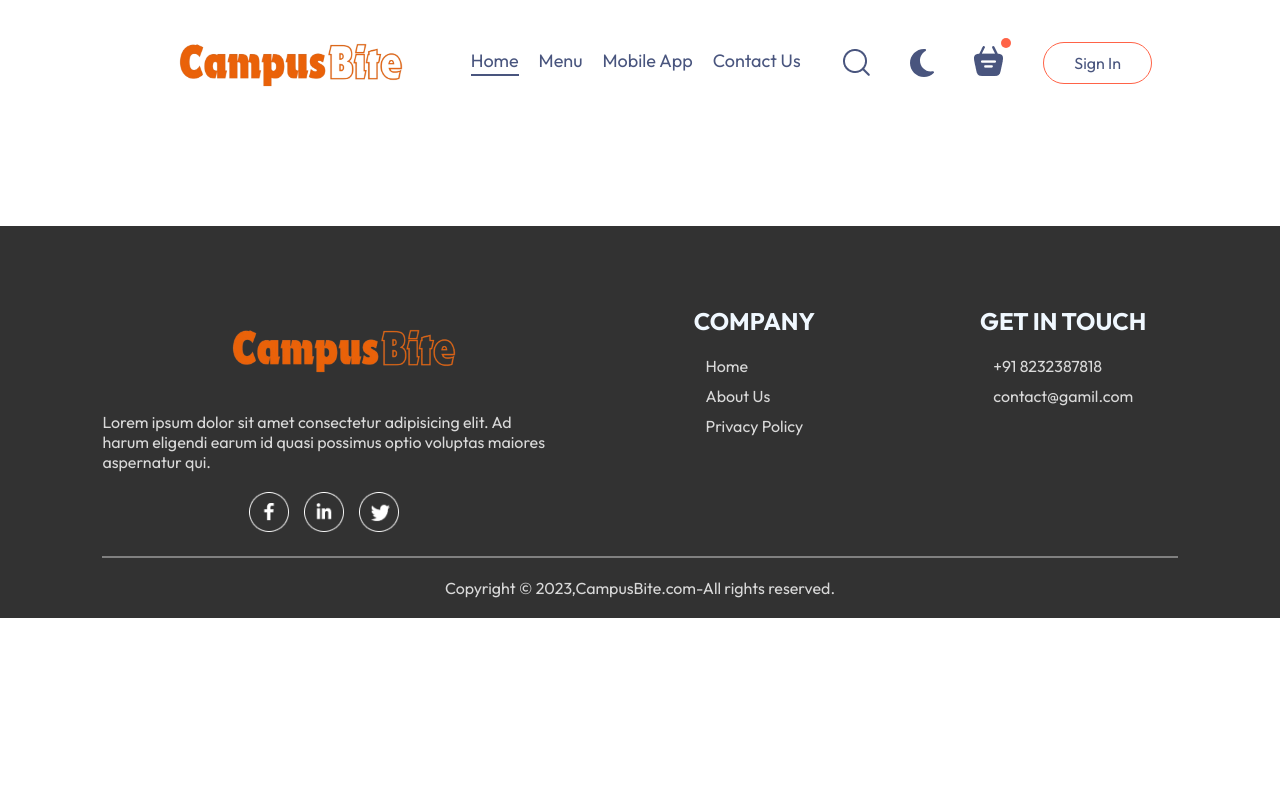
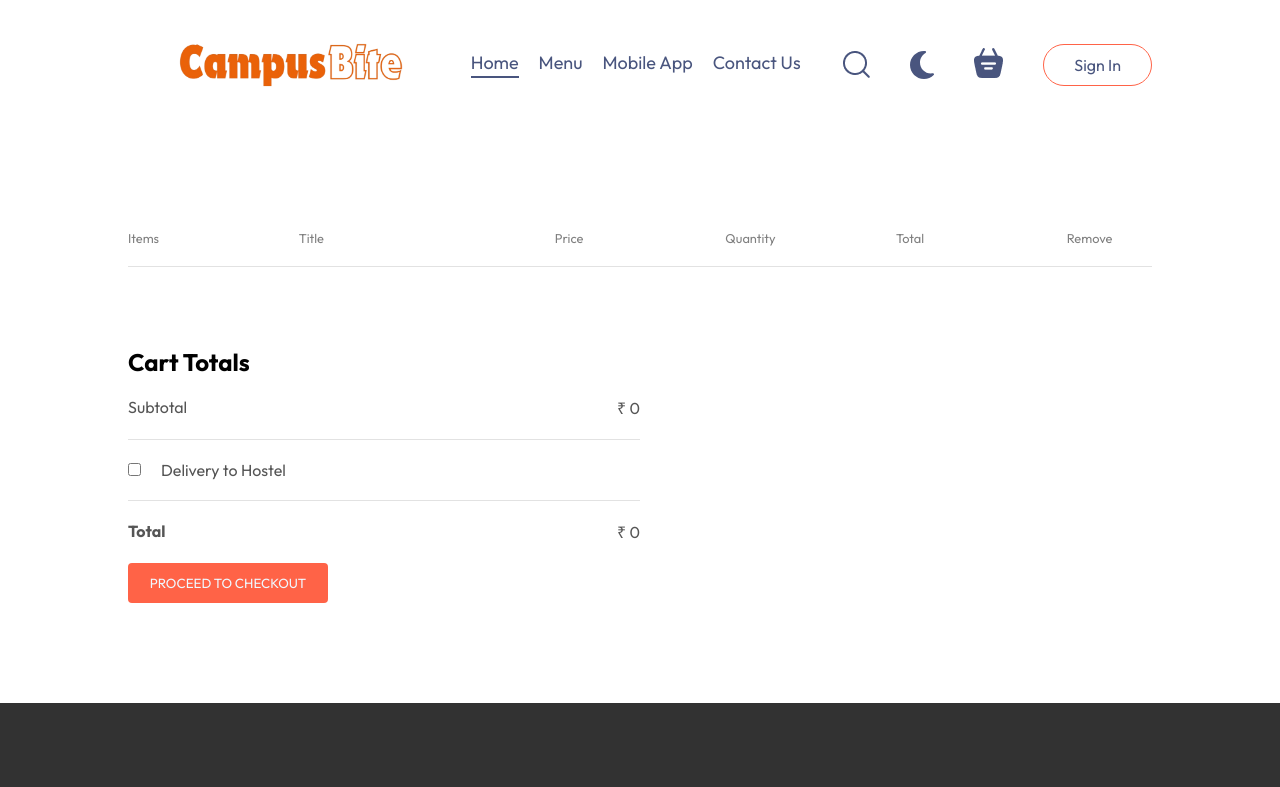
Before and after one commit to Viceroyyyy/CampusBite_Project, a React (Vite) app in the folder frontend/: page /cart in a window 1280 px wide. Shown: the top 787 px of the page. Built offline with nearby package versions, Linux system fonts and the light colour scheme.

Commit message:
Cart Page Added

```diff
--- a/frontend/src/App.jsx
+++ b/frontend/src/App.jsx
@@ -18,14 +18,13 @@ const [showLogin,setShowLogin] = useState(false);
     <div className='app'>
       <NavBar setShowLogin={setShowLogin}/>
       <Routes>
-        <Route path="/" element={<Home/>}></Route>
+        <Route path="/" element={<Home/>}></Route> {/* Link tag to connect the routes can be added in any component given that the to attribute conatins the same value as the path attribute of Route tag */}
         <Route path="/cart" element={<Cart/>}></Route>
         <Route path="/order" element={<PlaceOrder/>}></Route>
         {/* <Route path="/" element={<Home/>}></Route> */}
       </Routes>
     </div>
     <Footer />
-
     </>
 
   )
--- a/frontend/src/components/NavBar/NavBar.jsx
+++ b/frontend/src/components/NavBar/NavBar.jsx
@@ -1,17 +1,19 @@
-import React, { useState } from 'react'
+import React, { useContext, useState } from 'react'
 import './NavBar.css'
 import {assets} from '../../assets/assets';
 import {Link} from 'react-router-dom';
+import { StoreContext } from '../../context/StoreContext';
 
 
 const NavBar = ({setShowLogin}) => {
 
 const [menu,setMenu] = useState('home');
 
+const {getTotalCartAmount} = useContext(StoreContext);
 
   return (
     <div className='navbar'>
-      <img src={assets.logo1} alt="Logo" className="logo" />
+      <Link to='/'><img src={assets.logo1} alt="Logo" className="logo" /></Link>
       <ul className="navbar-menu">
         <Link to="/" onClick={()=> setMenu("home")} className={menu==="home"?"active":""}>Home</Link>
         <a href="#explore-menu" onClick={()=> setMenu("menu")} className={menu==="menu"?"active":""}>Menu</a>
@@ -22,8 +24,8 @@ const [menu,setMenu] = useState('home');
         <img src={assets.search_icon} alt="search-icon"/>
         <img src={assets.dark_mode} alt="dark-mode" id="dark-mode" fill="#49557e"/>
         <div className="navbar-search-icon">
-          <img src={assets.basket_icon} alt="basket-icon" />
-          <div className="dot"></div>
+         <Link to='/cart'><img src={assets.basket_icon} alt="basket-icon" /></Link>
+          <div className={getTotalCartAmount()===0?"":"dot"}></div>
         </div>
         <button onClick={()=>setShowLogin(true)}>Sign In</button>
       </div>
--- a/frontend/src/context/StoreContext.jsx
+++ b/frontend/src/context/StoreContext.jsx
@@ -1,29 +1,37 @@
-import {createContext, useEffect, useState} from "react"
-import { food_list } from "../assets/assets"
+import { createContext, useEffect, useState } from "react";
+import { food_list } from "../assets/assets";
 
-export const StoreContext = createContext(null)
+export const StoreContext = createContext(null);
 
-const StoreContextProvider = (props)=>{
+const StoreContextProvider = (props) => {
+  const [cartItems, setCartItems] = useState({});
 
-    const[cartItems,setCartItems] = useState({});
+  const addToCart = (itemId) => {
+    if (!cartItems[itemId]) {
+      setCartItems((prev) => ({ ...prev, [itemId]: 1 }));
+    } else {
+      setCartItems((prev) => ({ ...prev, [itemId]: prev[itemId] + 1 }));
+    }
+  };
+  //To check the output in console whether the item is added or not..
+  useEffect(() => {
+    console.log(cartItems);
+  }, [cartItems]);
 
-    const addToCart = (itemId)=>{
-        if(!cartItems[itemId]){
-            setCartItems((prev)=>({...prev,[itemId]:1}))
-        }
-        else
-        {
-            setCartItems((prev)=>({...prev,[itemId]:prev[itemId]+1}))
+  const getTotalCartAmount = () => {
+    let totalAmount = 0;
+    for (const item in cartItems) {
+      if (cartItems[item] > 0) {
+        let itemInfo = food_list.find((product) => product._id === item);
+        totalAmount += itemInfo.price * cartItems[item];
       }
     }
-    //To check the output in console whether the item is added or not..
-    useEffect(()=>{
-        console.log(cartItems);
-    },[cartItems]);
+    return totalAmount;
+  };
 
-    const removeFromCart = (itemId)=>{
-        setCartItems((prev)=>({...prev,[itemId]:prev[itemId]-1}))
-    }
+  const removeFromCart = (itemId) => {
+    setCartItems((prev) => ({ ...prev, [itemId]: prev[itemId] - 1 }));
+  };
 
   //  2. State (cartItems):
 
@@ -44,23 +52,20 @@ const StoreContextProvider = (props)=>{
   // 	•	When you call removeFromCart(itemId), it decreases the quantity of that item by 1.
   // 	•	If the quantity reaches 0, the item is removed from the cart entirely.
 
-
-
-
   const contextValue = {
     food_list,
     cartItems,
     setCartItems,
     addToCart,
-       removeFromCart
-    }
-
+    removeFromCart,
+    getTotalCartAmount
+  };
 
   return (
     <StoreContext.Provider value={contextValue}>
       {props.children}
     </StoreContext.Provider>
-    )
-}
+  );
+};
 
-export default StoreContextProvider
+export default StoreContextProvider;
--- a/frontend/src/pages/Cart/Cart.css
+++ b/frontend/src/pages/Cart/Cart.css
@@ -0,0 +1,71 @@
+.cart{
+   margin-top: 100px;
+}
+.cart-items-title{
+    display: grid;
+    grid-template-columns: 1fr 1.5fr 1fr 1fr 1fr 0.5fr;
+    align-items: center;
+    color: grey;
+    font-size: max(1vw,12px);
+}
+.cart-items-item{
+    margin: 10px 0px;
+    color: black;
+}
+.cart-items-item img{
+    width: 50px;
+}
+
+.cart hr{
+    height: 1px;
+    background-color: #e2e2e2;
+    border: none;
+}
+
+.cart-items-item .cross{
+    cursor: pointer;
+}
+
+.cart-bottom{
+    margin-top: 80px;
+    display: flex;
+    justify-content: space-between;
+    gap: max(12vw,20px);
+}
+
+.cart-total{
+    width: 50%;
+    display: flex;
+    flex-direction: column;
+    gap: 20px;
+}
+.cart-total-details{
+    flex: 1;
+    display: flex;
+    justify-content: space-between;
+    color: #555;
+}
+.cart-total-details div{
+    display: flex;
+    /* flex: 1; */
+    justify-content: space-between;
+    gap: 20px;
+}
+/* .cart-total hr{
+    margin: 10px 0px;
+} */
+.cart-total button{
+    border: none;
+    color: aliceblue;
+    background-color: tomato;
+    width: max(15vw,200px);
+    padding: 12px 0px;
+    border-radius: 4px;
+    cursor: pointer;
+}
+
+@media (max-width:750px) {
+    .cart-bottom{
+        flex-direction: column-reverse;
+    }
+}
--- a/frontend/src/pages/Cart/Cart.jsx
+++ b/frontend/src/pages/Cart/Cart.jsx
@@ -1,9 +1,78 @@
-import React from 'react'
+import React, { useContext, useState } from 'react'
 import './Cart.css'
+import { StoreContext } from '../../context/StoreContext'
+
 const Cart = () => {
+
+  const {cartItems,food_list,removeFromCart,getTotalCartAmount} = useContext(StoreContext);
+  const [pkgCharges,setPkgCharges] = useState(false);
+
   return (
-    <div>
+    <div className='cart'>
+      <div className="cart-items">
+        <div className="cart-items-title">
+          <p>Items</p>
+          <p>Title</p>
+          <p>Price</p>
+          <p>Quantity</p>
+          <p>Total</p>
+          <p>Remove</p>
+        </div>
+        <br />
+        <hr />
+        {food_list.map((item,index)=>{
+          if(cartItems[item._id]>0){//To check whether food Item is available or not
+            return (
+              <div>
+              <div className="cart-items-title cart-items-item">{/* This is valid JSX syntax for assigning multiple CSS classes to a single element. */}
+                  <img src={item.image} alt="" />
+                  <p>{item.name}</p>
+                  <p>₹ {item.price}</p>
+                  <p>{cartItems[item._id]}</p>
+                  <p>₹ {item.price*cartItems[item._id]}</p>
+                  <p onClick={()=>removeFromCart(item._id)} className='cross'>X</p>
+              </div>
+              <hr />
+              </div>
+            )
+          }
+        })}
+      </div>
+      <div className="cart-bottom">
+        <div className="cart-total">
+          <h2>Cart Totals</h2>
+          <div className="cart-total-details">
+            <p>Subtotal</p>
+            <p>₹ {getTotalCartAmount()}</p>
+          </div>
+          <hr />
+          <div className="cart-total-details">
+            <div>
+            <p><input onChange={()=>setPkgCharges(!pkgCharges)} type="checkbox" /></p>
+            <p>Delivery to Hostel</p>
+            </div>
+          </div>
+          <hr />
+          {pkgCharges
+          ?<><div className="cart-total-details">
+          <p>Packaging Fee</p>
+          <p>₹ {20}</p>
+          </div><hr /></>
+          :<></>}
+          {pkgCharges
+          ?<div className="cart-total-details">
+          <b>Total</b>
+          <p>₹ {getTotalCartAmount()+20}</p>
+        </div>
+        :<div className="cart-total-details">
+        <b>Total</b>
+        <p>₹ {getTotalCartAmount()}</p>
+      </div>}
 
+
+          <button>PROCEED TO CHECKOUT</button>
+        </div>
+      </div>
     </div>
   )
 }
```
Lines whose indentation alone changed are shown as unchanged.
